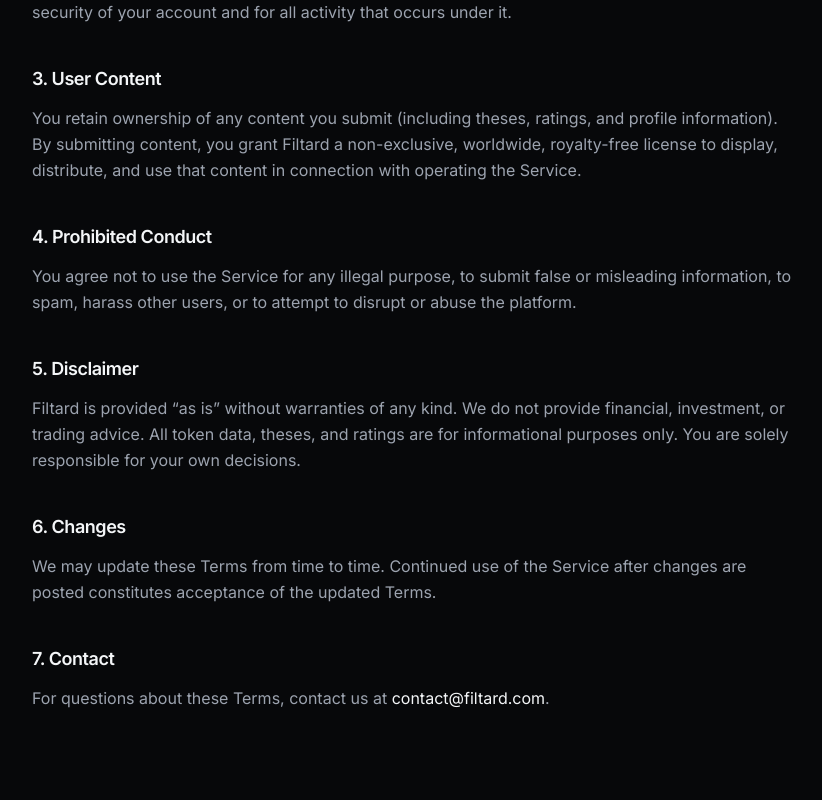
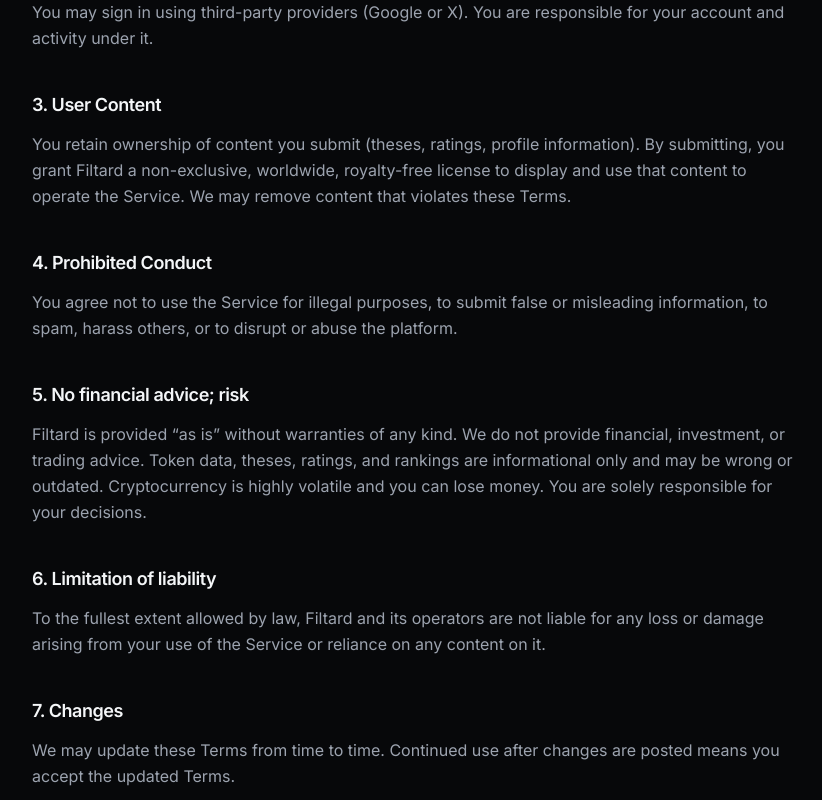
Before and after one commit to Christoshi/filtard, a Next.js app: page /terms in a window 1280 px wide. Shown: the part 480-1280 px from the top of the page, without its empty margins (224-1046 px from the left). Built offline with nearby package versions, Linux system fonts and the light colour scheme; no server answers; the database is empty.

Commit message:
P0 launch hardening: www site URL, reserved usernames, safe auth redirects, clearer About and Terms

```diff
--- a/app/(main)/page.tsx
+++ b/app/(main)/page.tsx
@@ -1,9 +1,9 @@
 import { supabase } from "@/lib/supabase";
 import TokenTable from "../components/TokenTable";
 import type { Metadata } from "next";
+import { getSiteUrl } from "@/lib/site";
 
-const siteUrl =
-  process.env.NEXT_PUBLIC_SITE_URL || "https://filtard.com";
+const siteUrl = getSiteUrl();
 const ogImage = `${siteUrl}/api/og/site`;
 
 export const metadata: Metadata = {
--- a/app/[chain]/[address]/page.tsx
+++ b/app/[chain]/[address]/page.tsx
@@ -229,8 +229,10 @@
 
   const plainThesis = rawThesis ? toPlainText(rawThesis) : null;
 
-  const siteUrl =
-    process.env.NEXT_PUBLIC_SITE_URL || "https://filtard.vercel.app";
+  import { getSiteUrl } from "@/lib/site";
+  // (put import at top of file with other imports)
+
+  const siteUrl = getSiteUrl();
   const domain = siteUrl.replace(/^https?:\/\//, "");
 
   const ogParams = new URLSearchParams({
--- a/app/[username]/page.tsx
+++ b/app/[username]/page.tsx
@@ -3,6 +3,7 @@
 import { notFound } from "next/navigation";
 import TokenTable from "@/app/components/TokenTable";
 import TipButton from "@/app/components/TipButton";
+import { isReservedUsername } from "@/lib/reserved";
 
 export const revalidate = 30;
 
@@ -98,19 +99,7 @@
 }) {
   const { username } = await params;
 
-  const reserved = [
-    "admin",
-    "dashboard",
-    "login",
-    "profile",
-    "submissions",
-    "setup-username",
-    "auth",
-    "api",
-    "token",
-    "curator",
-  ];
-  if (reserved.includes(username.toLowerCase())) {
+  if (isReservedUsername(username)) {
     notFound();
   }
 
--- a/app/layout.tsx
+++ b/app/layout.tsx
@@ -13,10 +13,12 @@
  display: "swap",
 });
 
-const siteUrl =
- process.env.NEXT_PUBLIC_SITE_URL || "https://filtard.com";
+import { getSiteUrl } from "@/lib/site";
+
+const siteUrl = getSiteUrl();
 
 export const metadata: Metadata = {
+ metadataBase: new URL(siteUrl),
  title: {
  default: "Filtard",
  template: "%s | Filtard",
--- a/app/login/page.tsx
+++ b/app/login/page.tsx
@@ -7,7 +7,7 @@
 function LoginForm() {
   const [loading, setLoading] = useState<"google" | "x" | null>(null);
   const searchParams = useSearchParams();
-  const redirect = searchParams.get("redirect") || "/admin";
+  const redirect = searchParams.get("redirect") || "/";
 
   async function handleGoogle() {
     setLoading("google");
--- a/app/profile/page.tsx
+++ b/app/profile/page.tsx
@@ -3,6 +3,7 @@
 import { useEffect, useState, useRef } from "react";
 import { useRouter } from "next/navigation";
 import { getCurrentUser, supabase } from "@/lib/auth";
+import { isReservedUsername } from "@/lib/reserved";
 
 export default function ProfilePage() {
   const router = useRouter();
@@ -139,6 +140,12 @@
 
     if (!/^[a-z0-9_]+$/.test(cleanName)) {
       setError("Only letters, numbers and underscores allowed");
+      setSaving(false);
+      return;
+    }
+
+        if (isReservedUsername(cleanName)) {
+      setError("This username is reserved");
       setSaving(false);
       return;
     }
--- a/app/setup-username/page.tsx
+++ b/app/setup-username/page.tsx
@@ -3,6 +3,7 @@
 import { Suspense, useEffect, useState } from "react";
 import { useRouter, useSearchParams } from "next/navigation";
 import { getCurrentUser, supabase } from "@/lib/auth";
+import { isReservedUsername } from "@/lib/reserved";
 
 function SetupUsernameForm() {
   const router = useRouter();
@@ -49,6 +50,12 @@
 
     if (!/^[a-z0-9_]+$/.test(clean)) {
       setError("Only letters, numbers and underscores allowed");
+      setLoading(false);
+      return;
+    }
+
+        if (isReservedUsername(clean)) {
+      setError("This username is reserved");
       setLoading(false);
       return;
     }
--- a/app/terms/page.tsx
+++ b/app/terms/page.tsx
@@ -18,7 +18,8 @@
       <section className="mb-10">
         <p className="text-[#9ca3af] leading-relaxed">
           By accessing or using Filtard (“the Service”), you agree to these
-          Terms of Service. If you do not agree, do not use the Service.
+          Terms of Service. If you do not agree, do not use the Service. You
+          must be at least 18 years old to use the Service.
         </p>
       </section>
 
@@ -28,8 +29,9 @@
         </h2>
         <p className="text-[#9ca3af] leading-relaxed">
           Filtard is a community-curated memecoin screener that allows users to
-          browse, submit, rate, and discuss tokens. The Service is provided for
-          informational and community purposes only.
+          browse, submit, rate, and discuss tokens. The Service is for
+          informational and community purposes only. It is not a broker,
+          exchange, or investment advisor.
         </p>
       </section>
 
@@ -39,8 +41,7 @@
         </h2>
         <p className="text-[#9ca3af] leading-relaxed">
           You may sign in using third-party providers (Google or X). You are
-          responsible for maintaining the security of your account and for all
-          activity that occurs under it.
+          responsible for your account and activity under it.
         </p>
       </section>
 
@@ -49,11 +50,10 @@
           3. User Content
         </h2>
         <p className="text-[#9ca3af] leading-relaxed">
-          You retain ownership of any content you submit (including theses,
-          ratings, and profile information). By submitting content, you grant
-          Filtard a non-exclusive, worldwide, royalty-free license to display,
-          distribute, and use that content in connection with operating the
-          Service.
+          You retain ownership of content you submit (theses, ratings, profile
+          information). By submitting, you grant Filtard a non-exclusive,
+          worldwide, royalty-free license to display and use that content to
+          operate the Service. We may remove content that violates these Terms.
         </p>
       </section>
 
@@ -62,48 +62,58 @@
           4. Prohibited Conduct
         </h2>
         <p className="text-[#9ca3af] leading-relaxed">
-          You agree not to use the Service for any illegal purpose, to submit
-          false or misleading information, to spam, harass other users, or to
-          attempt to disrupt or abuse the platform.
+          You agree not to use the Service for illegal purposes, to submit false
+          or misleading information, to spam, harass others, or to disrupt or
+          abuse the platform.
         </p>
       </section>
 
       <section className="mb-10">
         <h2 className="text-lg font-semibold text-[#f4f6f8] mb-3 tracking-tight">
-          5. Disclaimer
+          5. No financial advice; risk
         </h2>
         <p className="text-[#9ca3af] leading-relaxed">
           Filtard is provided “as is” without warranties of any kind. We do not
-          provide financial, investment, or trading advice. All token data,
-          theses, and ratings are for informational purposes only. You are solely
-          responsible for your own decisions.
+          provide financial, investment, or trading advice. Token data, theses,
+          ratings, and rankings are informational only and may be wrong or
+          outdated. Cryptocurrency is highly volatile and you can lose money.
+          You are solely responsible for your decisions.
         </p>
       </section>
 
       <section className="mb-10">
         <h2 className="text-lg font-semibold text-[#f4f6f8] mb-3 tracking-tight">
-          6. Changes
+          6. Limitation of liability
         </h2>
         <p className="text-[#9ca3af] leading-relaxed">
-          We may update these Terms from time to time. Continued use of the
-          Service after changes are posted constitutes acceptance of the updated
-          Terms.
+          To the fullest extent allowed by law, Filtard and its operators are
+          not liable for any loss or damage arising from your use of the
+          Service or reliance on any content on it.
+        </p>
+      </section>
+
+      <section className="mb-10">
+        <h2 className="text-lg font-semibold text-[#f4f6f8] mb-3 tracking-tight">
+          7. Changes
+        </h2>
+        <p className="text-[#9ca3af] leading-relaxed">
+          We may update these Terms from time to time. Continued use after
+          changes are posted means you accept the updated Terms.
         </p>
       </section>
 
       <section className="mb-4">
         <h2 className="text-lg font-semibold text-[#f4f6f8] mb-3 tracking-tight">
-          7. Contact
+          8. Contact
         </h2>
         <p className="text-[#9ca3af] leading-relaxed">
-          For questions about these Terms, contact us at{" "}
+          Questions:{" "}
           <a
             href="mailto:contact@filtard.com"
             className="text-[#f4f6f8] hover:text-[#b8ff3d] transition"
           >
             contact@filtard.com
           </a>
-          .
         </p>
       </section>
     </div>
--- a/lib/auth.ts
+++ b/lib/auth.ts
@@ -27,7 +27,7 @@
 }
 
 export async function signInWithGoogle(redirectTo?: string) {
-  const next = redirectTo || "/admin";
+  const next = redirectTo || "/";
   return await supabase.auth.signInWithOAuth({
     provider: "google",
     options: {
@@ -37,7 +37,7 @@
 }
 
 export async function signInWithX(redirectTo?: string) {
-  const next = redirectTo || "/admin";
+  const next = redirectTo || "/";
   return await supabase.auth.signInWithOAuth({
     provider: "x",
     options: {
--- /dev/null
+++ b/lib/reserved.ts
@@ -0,0 +1,31 @@
+export const RESERVED_USERNAMES = [
+  "admin",
+  "dashboard",
+  "login",
+  "profile",
+  "submissions",
+  "setup-username",
+  "auth",
+  "api",
+  "token",
+  "curator",
+  "about",
+  "privacy",
+  "terms",
+  "leaderboard",
+  "solana",
+  "base",
+  "ethereum",
+  "bsc",
+  "arbitrum",
+  "robinhood",
+  "filtard",
+  "www",
+  "submit",
+] as const;
+
+export function isReservedUsername(name: string): boolean {
+  return (RESERVED_USERNAMES as readonly string[]).includes(
+    name.trim().toLowerCase()
+  );
+}
--- /dev/null
+++ b/lib/site.ts
@@ -0,0 +1,9 @@
+export function getSiteUrl(): string {
+  const raw =
+    process.env.NEXT_PUBLIC_SITE_URL?.trim() || "https://www.filtard.com";
+  // Always prefer www for this project
+  if (raw === "https://filtard.com" || raw === "http://filtard.com") {
+    return "https://www.filtard.com";
+  }
+  return raw.replace(/\/$/, "");
+}
```
Also changed, not shown: app/auth/callback/page.tsx (+9 -1 lines).
